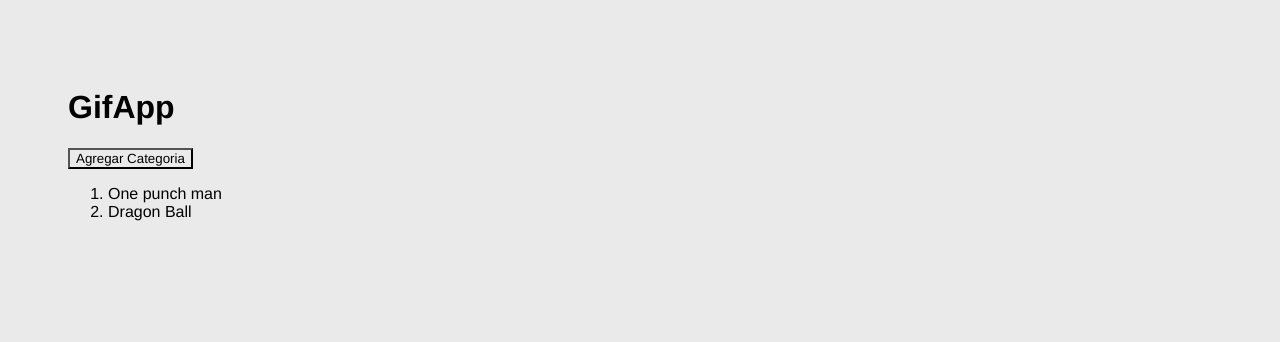
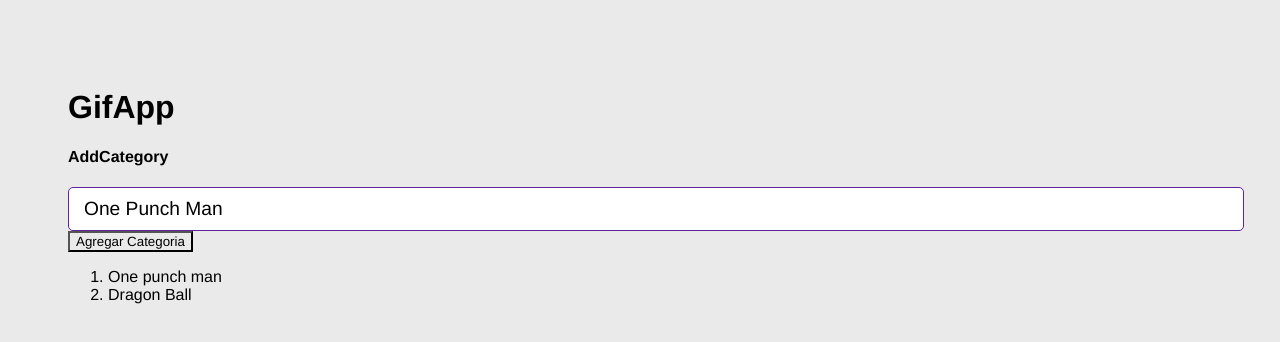
Before and after one commit to winandtu/Gif-Search-App, a React (Vite) app in the folder my-app/: page / in a window 1280 px wide. Shown: the top 342 px of the page. Built offline with nearby package versions, Linux system fonts and the light colour scheme.

Commit message:
Creación de componente y form

```diff
--- a/my-app/src/GifApp.jsx
+++ b/my-app/src/GifApp.jsx
@@ -1,5 +1,6 @@
 import React from 'react'
 import { useState } from 'react'
+import { AddCategory } from './components/AddCategory'
 
 
 export const GifApp = () => {
@@ -24,6 +25,8 @@ export const GifApp = () => {
     <>
     <h1>GifApp</h1>
 
+    {/**Input */}
+    <AddCategory/>
     {/**Agregar categorias por medio de un botón */}
 
     <button onClick={addCategorie}>Agregar Categoria</button>
--- /dev/null
+++ b/my-app/src/components/AddCategory.jsx
@@ -0,0 +1,37 @@
+import React from 'react'
+import { useState } from 'react'
+
+export const AddCategory = () => {
+
+    const [inputValue, setInputValue] = useState('One Punch Man') //creo estado para usar los inputs
+
+    const changeValue = e =>{
+        e.preventDefault();
+
+        setInputValue(e.target.value) //seteo el valor del input
+        console.log(e.target.value); //Nos da el valor de lo que introducimos a la caja de text.
+    }
+
+    //Actualizo formulario cada vez que se introduce categorias
+
+    const actualizarForm = e =>{
+        e.preventDefault();
+    }
+
+  return (
+    <>
+    <h4>AddCategory</h4>
+
+    <form onSubmit={actualizarForm}>
+        <input
+        type='text'
+        placeholder='Buscar Gifs'
+        value={inputValue}
+        onChange={changeValue}
+
+        >
+        </input>
+    </form>
+    </>
+  )
+}
```
